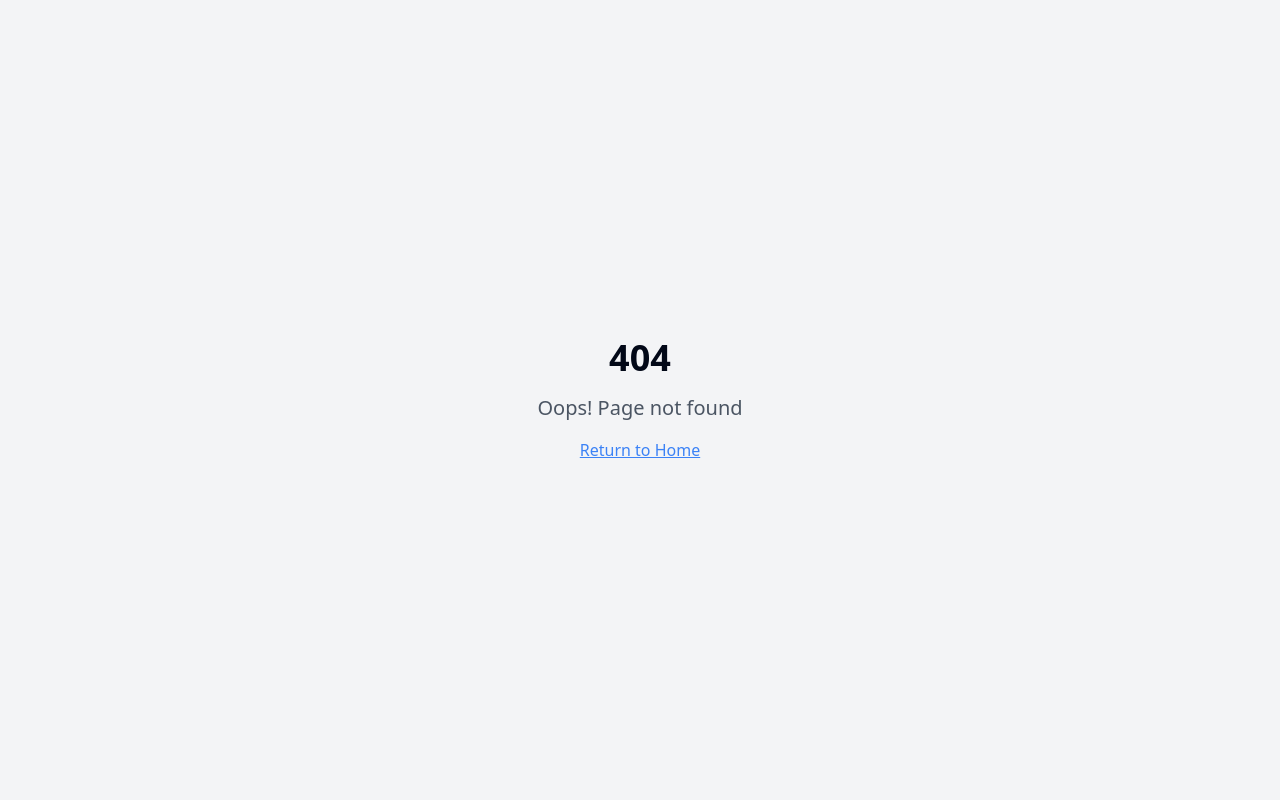
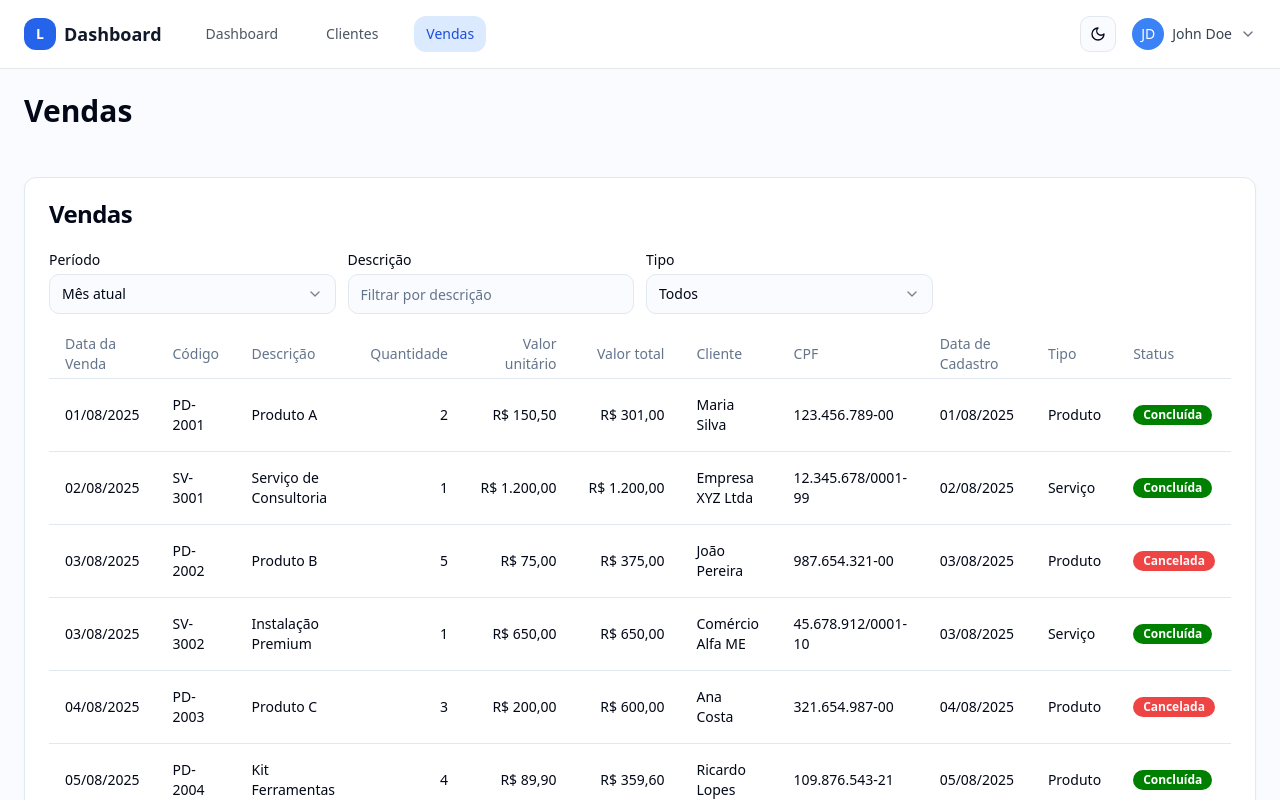
Before and after one commit to guilhermelr291/microbiz-performance-hub-63, a React (Vite) app: page /vendas in a window 1280 px wide. Before the commit this address had no page. Shown: the top 800 px of the page. Built offline with nearby package versions, Linux system fonts and the light colour scheme.

Commit message:
Refactor dashboard and header components
Remove dashboard and navigation tabs, display only specific lists and filters. Remove DashboardHeader div.

```diff
--- a/src/App.tsx
+++ b/src/App.tsx
@@ -7,6 +7,8 @@ import { QueryClient, QueryClientProvider } from "@tanstack/react-query";
 import { BrowserRouter, Routes, Route } from "react-router-dom";
 import Index from "./pages/Index";
 import NotFound from "./pages/NotFound";
+import Vendas from "./pages/Vendas";
+import Clientes from "./pages/Clientes";
 
 const queryClient = new QueryClient();
 
@@ -19,6 +21,8 @@ const App = () => (
         <BrowserRouter>
           <Routes>
             <Route path="/" element={<Index />} />
+            <Route path="/vendas" element={<Vendas />} />
+            <Route path="/clientes" element={<Clientes />} />
             {/* ADD ALL CUSTOM ROUTES ABOVE THE CATCH-ALL "*" ROUTE */}
             <Route path="*" element={<NotFound />} />
           </Routes>
--- a/src/components/DashboardHeader.tsx
+++ b/src/components/DashboardHeader.tsx
@@ -1,37 +1,24 @@
-import { Button } from '@/components/ui/button';
-import { Input } from '@/components/ui/input';
-import { Search, Download, FileSpreadsheet } from 'lucide-react';
 import { DateRange } from '@/types/metrics';
 
 interface DashboardHeaderProps {
+  title?: string;
+  description?: string;
   dateRange?: DateRange;
   onDateRangeChange?: (dateRange: DateRange) => void;
 }
 
-export const DashboardHeader = ({ dateRange, onDateRangeChange }: DashboardHeaderProps) => {
+export const DashboardHeader = ({ title = 'Dashboard', description = 'An overview of recent data of customers info, products details and analysis.', dateRange, onDateRangeChange }: DashboardHeaderProps) => {
   return (
     <div className="w-full bg-background">
       <div className="px-6 py-6">
         {/* Dashboard Title and Description */}
         <div className="mb-6">
-          <h1 className="text-3xl font-bold text-foreground mb-2">Dashboard</h1>
-          <p className="text-muted-foreground">
-            An overview of recent data of customers info, products details and analysis.
-          </p>
-        </div>
-
-        {/* Search and Action Buttons */}
-        <div className="flex items-center justify-between">
-          <div className="relative w-96">
-            <Search className="absolute left-3 top-1/2 transform -translate-y-1/2 h-4 w-4 text-muted-foreground" />
-            <kbd className="absolute right-3 top-1/2 transform -translate-y-1/2 text-xs text-muted-foreground bg-muted px-2 py-1 rounded">
-              ⌘K
-            </kbd>
-          </div>
-
-          <div className="flex items-center space-x-3">
-
-          </div>
+          <h1 className="text-3xl font-bold text-foreground mb-2">{title}</h1>
+          {description && (
+            <p className="text-muted-foreground">
+              {description}
+            </p>
+          )}
         </div>
       </div>
     </div>
--- a/src/components/NewDashboardLayout.tsx
+++ b/src/components/NewDashboardLayout.tsx
@@ -8,18 +8,24 @@ interface NewDashboardLayoutProps {
   dateRange?: DateRange;
   onDateRangeChange?: (dateRange: DateRange) => void;
   onTabChange?: (tabId: string) => void;
+  headerTitle?: string;
+  headerDescription?: string;
 }
 
 const NewDashboardLayout = ({
   children,
   dateRange,
   onDateRangeChange,
-  onTabChange
+  onTabChange,
+  headerTitle,
+  headerDescription,
 }: NewDashboardLayoutProps) => {
   return (
     <div className="min-h-screen bg-background">
       <TopNavigation onTabChange={onTabChange} />
       <DashboardHeader
+        title={headerTitle}
+        description={headerDescription}
         dateRange={dateRange}
         onDateRangeChange={onDateRangeChange}
       />
--- a/src/components/TopNavigation.tsx
+++ b/src/components/TopNavigation.tsx
@@ -1,25 +1,18 @@
 
 import React from 'react';
-import { Button } from '@/components/ui/button';
-import { Bell, Search, Download, Upload, ChevronDown } from 'lucide-react';
+import { ChevronDown } from 'lucide-react';
 import { ThemeToggle } from './ThemeProvider';
+import { NavLink } from 'react-router-dom';
 
 interface TopNavigationProps {
   onTabChange?: (tabId: string) => void;
 }
 
 export const TopNavigation = ({ onTabChange }: TopNavigationProps) => {
-  const [activeTab, setActiveTab] = React.useState('overview');
-
-  const handleTabClick = (tabId: string) => {
-    setActiveTab(tabId);
-    onTabChange?.(tabId);
-  };
-
   const navItems = [
-    { id: 'overview', label: 'Dashboard', active: activeTab === 'overview' },
-    { id: 'clientes', label: 'Clientes', active: activeTab === 'clientes' },
-    { id: 'vendas', label: 'Vendas', active: activeTab === 'vendas' },
+    { to: '/', label: 'Dashboard' },
+    { to: '/clientes', label: 'Clientes' },
+    { to: '/vendas', label: 'Vendas' },
   ];
 
   return (
@@ -36,17 +29,19 @@ export const TopNavigation = ({ onTabChange }: TopNavigationProps) => {
 
           <nav className="flex space-x-6">
             {navItems.map((item) => (
-              <button
-                key={item.id}
-                onClick={() => handleTabClick(item.id)}
-                className={`px-3 py-2 rounded-lg text-sm font-medium transition-colors ${
-                  item.active
-                    ? 'bg-blue-100 dark:bg-blue-900/30 text-blue-700 dark:text-blue-300'
-                    : 'text-gray-600 dark:text-gray-300 hover:text-blue-600 dark:hover:text-blue-400'
-                }`}
+              <NavLink
+                key={item.to}
+                to={item.to}
+                className={({ isActive }) =>
+                  `px-3 py-2 rounded-lg text-sm font-medium transition-colors ${
+                    isActive
+                      ? 'bg-blue-100 dark:bg-blue-900/30 text-blue-700 dark:text-blue-300'
+                      : 'text-gray-600 dark:text-gray-300 hover:text-blue-600 dark:hover:text-blue-400'
+                  }`
+                }
               >
                 {item.label}
-              </button>
+              </NavLink>
             ))}
           </nav>
 
@@ -54,11 +49,7 @@ export const TopNavigation = ({ onTabChange }: TopNavigationProps) => {
 
         {/* Right side - Actions */}
         <div className="flex items-center space-x-4">
-
-
-
           <ThemeToggle />
-
           <div className="flex items-center space-x-2 cursor-pointer">
             <div className="w-8 h-8 bg-blue-500 rounded-full flex items-center justify-center">
               <span className="text-white text-sm font-medium">JD</span>
--- /dev/null
+++ b/src/pages/Clientes.tsx
@@ -0,0 +1,19 @@
+import React, { useEffect } from 'react';
+import NewDashboardLayout from '@/components/NewDashboardLayout';
+import CustomersList from '@/components/CustomersList';
+
+const Clientes = () => {
+  useEffect(() => {
+    document.title = 'Clientes | Dashboard';
+  }, []);
+
+  return (
+    <NewDashboardLayout headerTitle="Clientes" headerDescription="">
+      <div className="px-6">
+        <CustomersList />
+      </div>
+    </NewDashboardLayout>
+  );
+};
+
+export default Clientes;
--- /dev/null
+++ b/src/pages/Vendas.tsx
@@ -0,0 +1,19 @@
+import React, { useEffect } from 'react';
+import NewDashboardLayout from '@/components/NewDashboardLayout';
+import SalesList from '@/components/SalesList';
+
+const Vendas = () => {
+  useEffect(() => {
+    document.title = 'Vendas | Dashboard';
+  }, []);
+
+  return (
+    <NewDashboardLayout headerTitle="Vendas" headerDescription="">
+      <div className="px-6">
+        <SalesList />
+      </div>
+    </NewDashboardLayout>
+  );
+};
+
+export default Vendas;
```
